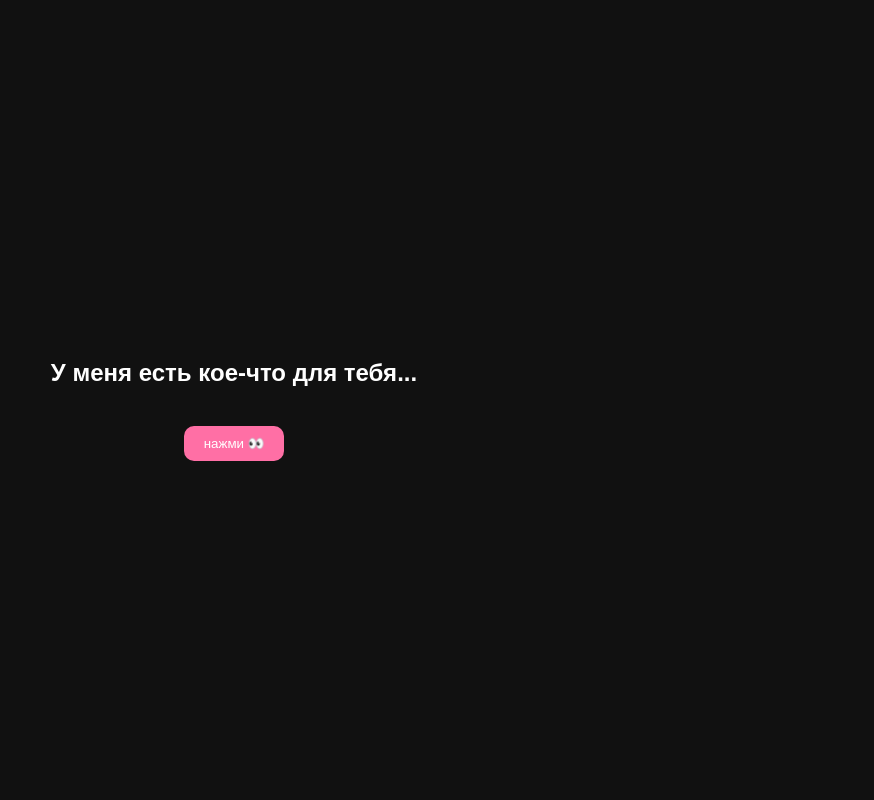
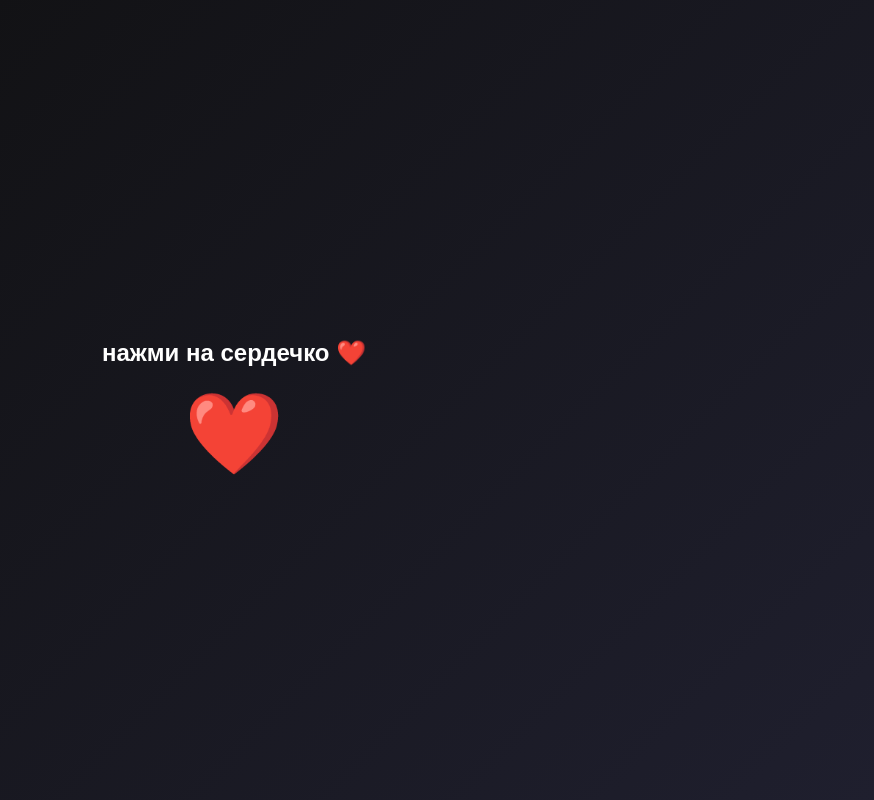
Before and after one commit to monzaymonzay07-star/forDI, a plain HTML site: page index.html in a window 1280 px wide. Shown: the whole page, without its empty margins (406-1280 px from the left). Drawn offline with Linux system fonts and the light colour scheme.

Commit message:
Update index.html for improved layout and content

```diff
--- a/index.html
+++ b/index.html
@@ -1,61 +1,82 @@
-
 <!DOCTYPE html>
 <html lang="ru">
 <head>
 <meta charset="UTF-8">
-<title>for you</title>
+<title>для тебя ❤️</title>
+
 <style>
 body{
     margin:0;
+    background: linear-gradient(135deg,#0f0f0f,#1f1f2e);
+    color:white;
     font-family:sans-serif;
-    background:#111;
-    color:white;
+    height:100vh;
     display:flex;
     justify-content:center;
     align-items:center;
-    height:100vh;
     text-align:center;
 }
-button{
+
+.card{
+    max-width:500px;
+}
+
+.heart{
+    font-size:80px;
+    cursor:pointer;
+    user-select:none;
+    transition:0.3s;
+}
+
+.heart:hover{
+    transform:scale(1.2);
+}
+
+img{
+    width:300px;
+    border-radius:15px;
     margin-top:20px;
-    padding:10px 20px;
-    border:none;
-    border-radius:10px;
-    background:#ff6fa5;
-    color:white;
-    cursor:pointer;
+    display:none;
+    opacity:0;
+    transition:1s;
 }
 </style>
 </head>
+
 <body>
 
-<div>
-    <h2 id="text">У меня есть кое-что для тебя...</h2>
-    <button onclick="next()">нажми 👀</button>
+<div class="card">
+
+    <h2 id="text">нажми на сердечко ❤️</h2>
+
+    <div class="heart" onclick="show()">❤️</div>
+
+    <!-- ТВОЁ ФОТО -->
+    <img id="photo" src="IMG_2985.jpeg">
+
+    <!-- МУЗЫКА (можешь заменить файл или удалить) -->
+    <audio id="music" src="music.mp3"></audio>
+
 </div>
 
 <script>
-let step = 0;
 
-function next(){
-    step++;
+function show(){
+    const photo = document.getElementById("photo");
+    const text = document.getElementById("text");
+    const music = document.getElementById("music");
 
-    if(step==1){
-        document.getElementById("text").innerText="Помнишь, как мы снова начали общаться?";
-    }
-    else if(step==2){
-        document.getElementById("text").innerText="Как будто ничего и не прошло...";
-    }
-    else if(step==3){
-        document.getElementById("text").innerText="но ты всё равно осталась в голове 🙂";
-    }
-    else if(step==4){
-        document.getElementById("text").innerText="и мне это даже нравится";
-    }
-    else if(step==5){
-        document.getElementById("text").innerText="ладно, это всё. просто улыбнись 🙂";
-    }
+    // показать фото плавно
+    photo.style.display = "block";
+    setTimeout(()=>photo.style.opacity="1",100);
+
+    // изменить текст
+    text.innerText = "это немного про тебя 🙂";
+
+    // музыка (если есть файл)
+    music.play().catch(()=>{});
 }
+
 </script>
 
 </body>
```
